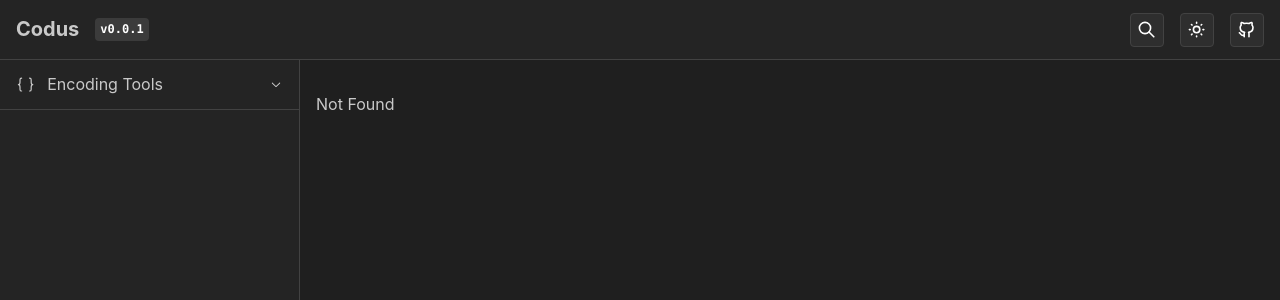
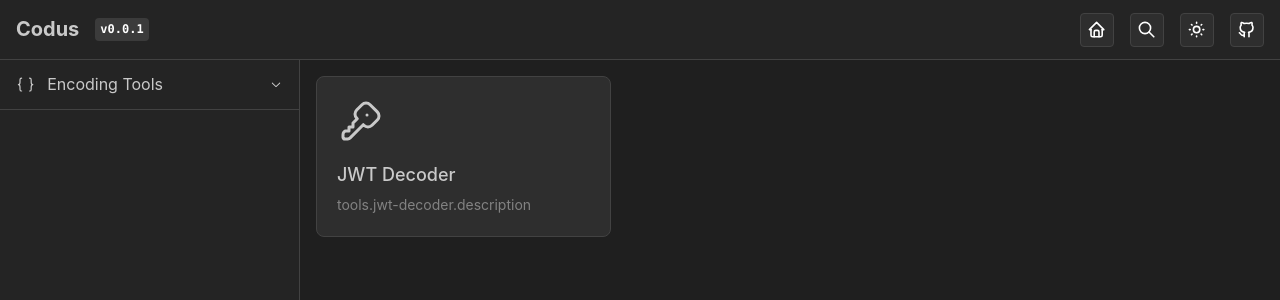
Before and after one commit to JamieLivingstone/codus, a React (Vite) app: page / in a window 1280 px wide. Before the commit this address had no page. Shown: the top 300 px of the page. Built offline with nearby package versions, Linux system fonts and the light colour scheme.

Commit message:
feat: add all tools landing page

```diff
--- a/public/locales/en/translation.json
+++ b/public/locales/en/translation.json
@@ -11,9 +11,12 @@
     }
   },
   "tools": {
+    "all": {
+      "name": "All Tools",
+      "title": "All Tools"
+    },
     "jwt-decoder": {
-      "name": "JWT Decoder",
-      "description": "Decode and verify JSON Web Tokens"
+      "name": "JWT Decoder"
     }
   }
 }
--- a/src/components/spotlight-search.tsx
+++ b/src/components/spotlight-search.tsx
@@ -5,9 +5,9 @@
 import type { ReactNode } from 'react';
 import { useTranslation } from 'react-i18next';
 
-import { allTools } from '../tools';
+import { tools } from '../tools';
 
-const actions: SpotlightActionData[] = allTools.map((tool) => ({
+const actions: SpotlightActionData[] = tools.map((tool) => ({
   id: tool.id,
   label: tool.nameKey,
   description: tool.descriptionKey,
@@ -33,7 +33,7 @@
           ...action,
           label: t(action.label ?? ''),
           description: t(action.description ?? ''),
-          onClick: () => navigate({ to: allTools.find((tool) => tool.id === action.id)?.path ?? '/' }),
+          onClick: () => navigate({ to: tools.find((tool) => tool.id === action.id)?.path ?? '/' }),
         }))}
         nothingFound={t('components.spotlight-search.no-results')}
         highlightQuery
--- a/src/layout/app-layout.tsx
+++ b/src/layout/app-layout.tsx
@@ -9,7 +9,7 @@
   Text,
   useMantineColorScheme,
 } from '@mantine/core';
-import { IconBrandGithub, IconMoon, IconSearch, IconSun } from '@tabler/icons-react';
+import { IconBrandGithub, IconHome, IconMoon, IconSearch, IconSun } from '@tabler/icons-react';
 import { Link, Outlet } from '@tanstack/react-router';
 import { useState } from 'react';
 import { useTranslation } from 'react-i18next';
@@ -41,12 +41,17 @@
         <Group h="100%" px="md" justify="space-between">
           <Group>
             <Burger opened={mobileOpened} onClick={() => setMobileOpened((o) => !o)} hiddenFrom="sm" size="sm" />
-            <Text size="xl" fw="bold">
-              Codus
-            </Text>
+            <Link to="/" style={{ textDecoration: 'none', color: 'inherit' }}>
+              <Text size="xl" fw="bold">
+                Codus
+              </Text>
+            </Link>
             <Code fw={700}>v{version}</Code>
           </Group>
           <Group>
+            <ActionIcon variant="default" component={Link} to="/" size="lg" aria-label="Home">
+              <IconHome size="1.2rem" />
+            </ActionIcon>
             <SpotlightSearch icon={<IconSearch size="1.2rem" />} />
             <ActionIcon
               variant="default"
--- /dev/null
+++ b/src/pages/all-tools.tsx
@@ -0,0 +1,31 @@
+import { Card, Container, Group, SimpleGrid, Text, rem } from '@mantine/core';
+import { Link } from '@tanstack/react-router';
+import { useTranslation } from 'react-i18next';
+
+import { tools } from '../tools.ts';
+
+export function AllTools() {
+  const { t } = useTranslation();
+
+  return (
+    <Container size="xl" p={0}>
+      <SimpleGrid cols={{ base: 1, sm: 2, md: 3 }} spacing="xl">
+        {tools.map((tool) => (
+          <Card key={tool.id} component={Link} to={tool.path} withBorder padding="lg" radius="md" data-testid={tool.id}>
+            <Group align="center">
+              <tool.icon style={{ width: rem(48), height: rem(48), flexShrink: 0 }} stroke={1.5} />
+              <div>
+                <Text fz="lg" fw={500}>
+                  {t(tool.nameKey)}
+                </Text>
+                <Text fz="sm" c="dimmed" mt={5}>
+                  {t(tool.descriptionKey)}
+                </Text>
+              </div>
+            </Group>
+          </Card>
+        ))}
+      </SimpleGrid>
+    </Container>
+  );
+}
--- a/src/router.tsx
+++ b/src/router.tsx
@@ -2,7 +2,8 @@
 
 import { useAppVersion } from './hooks/use-app-version.ts';
 import { AppLayout } from './layout/app-layout.tsx';
-import { allTools } from './tools.ts';
+import { AllTools } from './pages/all-tools.tsx';
+import { tools } from './tools.ts';
 
 const rootRoute = createRootRoute({
   component: () => {
@@ -11,7 +12,13 @@
   },
 });
 
-const toolRoutes = allTools.map((tool) =>
+const indexRoute = createRoute({
+  getParentRoute: () => rootRoute,
+  path: '/',
+  component: AllTools,
+});
+
+const toolRoutes = tools.map((tool) =>
   createRoute({
     getParentRoute: () => rootRoute,
     path: tool.path,
@@ -19,7 +26,7 @@
   }),
 );
 
-const routeTree = rootRoute.addChildren(toolRoutes);
+const routeTree = rootRoute.addChildren([indexRoute, ...toolRoutes]);
 
 export const router = createRouter({ routeTree });
 
--- a/src/tools.ts
+++ b/src/tools.ts
@@ -1,4 +1,4 @@
-import { IconBraces, IconCode, type IconProps } from '@tabler/icons-react';
+import { IconBraces, IconKey, type IconProps } from '@tabler/icons-react';
 import React from 'react';
 
 export interface Tool {
@@ -28,7 +28,7 @@
         id: 'jwt-decoder',
         nameKey: 'tools.jwt-decoder.name',
         descriptionKey: 'tools.jwt-decoder.description',
-        icon: IconCode,
+        icon: IconKey,
         path: '/encoding/jwt-decoder',
         component: React.lazy(() => import('./tools/encoding/jwt-decoder.tsx')),
         tags: ['jwt', 'json web token', 'decode'],
@@ -37,4 +37,4 @@
   },
 ];
 
-export const allTools: Tool[] = toolCategories.flatMap((category) => category.tools);
+export const tools: Tool[] = toolCategories.flatMap((category) => category.tools);
--- a/src/tools/encoding/jwt-decoder.tsx
+++ b/src/tools/encoding/jwt-decoder.tsx
@@ -1,3 +1,12 @@
-export default function () {
-  return <div>JWT Decoder</div>;
+import { Container, Title } from '@mantine/core';
+import { useTranslation } from 'react-i18next';
+
+export default function JwtDecoder() {
+  const { t } = useTranslation();
+
+  return (
+    <Container size="xl">
+      <Title>{t('tools.jwt-decoder.name')}</Title>
+    </Container>
+  );
 }
--- a/tsconfig.json
+++ b/tsconfig.json
@@ -3,7 +3,7 @@
     "target": "ES2020",
     "useDefineForClassFields": true,
     "lib": ["ES2020", "DOM", "DOM.Iterable"],
-    "types": ["vitest/globals"],
+    "types": ["vitest/globals", "@testing-library/jest-dom"],
     "module": "ESNext",
     "skipLibCheck": true,
     "moduleResolution": "bundler",
```
Also changed, not shown: package.json (+4 -3 lines), src-tauri/tauri.conf.json (+5 -3 lines), src/layout/app-layout.module.css (line endings or trailing spaces), 1 other file (tests, documents, lock files or other folders).
